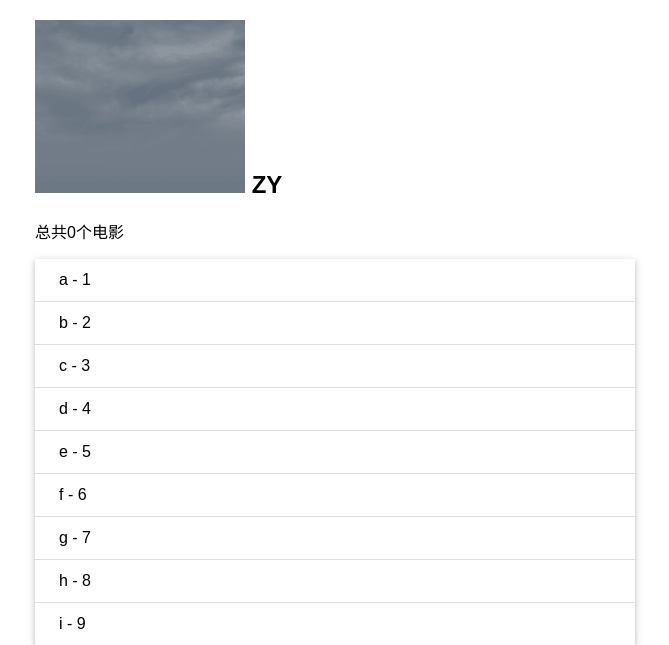
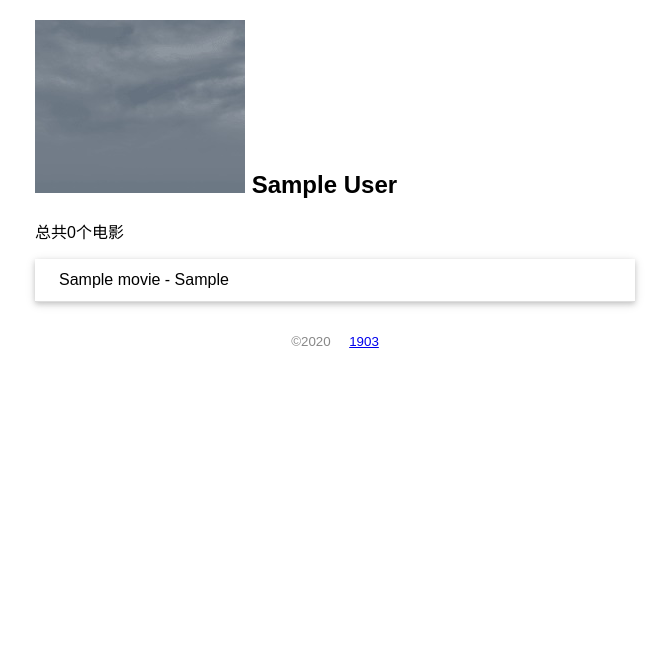
Before and after one commit to 15903434407/zyyy, a Flask app: page / in a window 1280 px wide. Shown: the top 645 px of the page, without its empty margins (305-974 px from the left). Run offline with Flask 2, Linux system fonts and the light colour scheme; tables that the repository leaves empty hold one stand-in row (values such as "Sample post").

Commit message:
数据库

```diff
--- a/day1/watchlist/app.py
+++ b/day1/watchlist/app.py
@@ -1,7 +1,38 @@
+import os,sys
+
 from flask import Flask,url_for,render_template
+from flask_sqlalchemy import SQLAlchemy
+
+import click
+# 判断系统是不是以win开头的
+WIN = sys.platform.startswith('win')
+
+if WIN:
+    prifix = "sqlite:///"  #windows
+else:
+    prifix = "sqlite:////"   #Mac,linux
 
 # 实例化app
 app = Flask(__name__)
+
+
+app.config['SQLALCHEMY_DATABASE_URI'] = prifix + os.path.join(app.root_path,'data.db')
+
+app.config['SQLALCHEMY_TRACK_MODIFICATIONS'] = False
+
+# 初始化app
+db = SQLAlchemy(app)
+
+# model数据层
+class User(db.Model):
+    id = db.Column(db.Integer,primary_key=True)
+    name = db.Column(db.String(20))
+
+class Movie(db.Model):
+    id = db.Column(db.Integer,primary_key=True)
+    title = db.Column(db.String(60))
+    year = db.Column(db.String(4))
+
 
 # 注册路由
 @app.route('/')
@@ -14,6 +45,39 @@ app = Flask(__name__)
 
 def index():
     name = "ZY"
+    # movies = [
+    #     {'title':"a","year":"1"},
+    #     {'title':"b","year":"2"},
+    #     {'title':"c","year":"3"},
+    #     {'title':"d","year":"4"},
+    #     {'title':"e","year":"5"},
+    #     {'title':"f","year":"6"},
+    #     {'title':"g","year":"7"},
+    #     {'title':"h","year":"8"},
+    #     {'title':"i","year":"9"},
+    # ]
+    user = User.query.first()  #查询用户记录
+    movies = Movie.query.all()
+
+    return render_template('index.html',user=user,movies=movies)
+
+
+
+
+
+#自定义命令
+
+@app.cli.command()  #注册为命令
+@click.option('--drop',is_flag=True,help="先删除再创建")
+def initdb(drop):
+    if drop:
+        db.drop_all()
+    db.create_all()
+    click.echo("chushihua")
+
+@app.cli.command()
+def forge():
+    name = "zy"
     movies = [
         {'title':"a","year":"1"},
         {'title':"b","year":"2"},
@@ -25,4 +89,10 @@ def index():
         {'title':"h","year":"8"},
         {'title':"i","year":"9"},
     ]
-    return render_template('index.html',name=name,movies=movies)
+    user = User(name=name)
+    db.session.add(user)
+    for m in movies:
+        movie = Movie(title=m['title'],year=m['year'])
+        db.session.add(movie)
+    db.session.commit()
+    click.echo("导入数据完成")
--- a/day1/watchlist/templates/index.html
+++ b/day1/watchlist/templates/index.html
@@ -3,13 +3,13 @@
 <head>
     <meta charset="UTF-8">
     <meta name="viewport" content="width=device-width, initial-scale=1.0">
-    <title>{{ name }}</title>
+    <title>{{ user.name }}</title>
     <link rel="stylesheet" href="{{ url_for('static',filename='css/style.css')}}">
 </head>
 <body>
     <h2>
         <img src="{{ url_for('static',filename='images/avatar.jpg')}}" alt="头像" class="avatar">
-        {{ name }}
+        {{ user.name }}
     </h2>
     <p>总共{{movie|length}}个电影</p>
     <ul class="movie-list">
```
